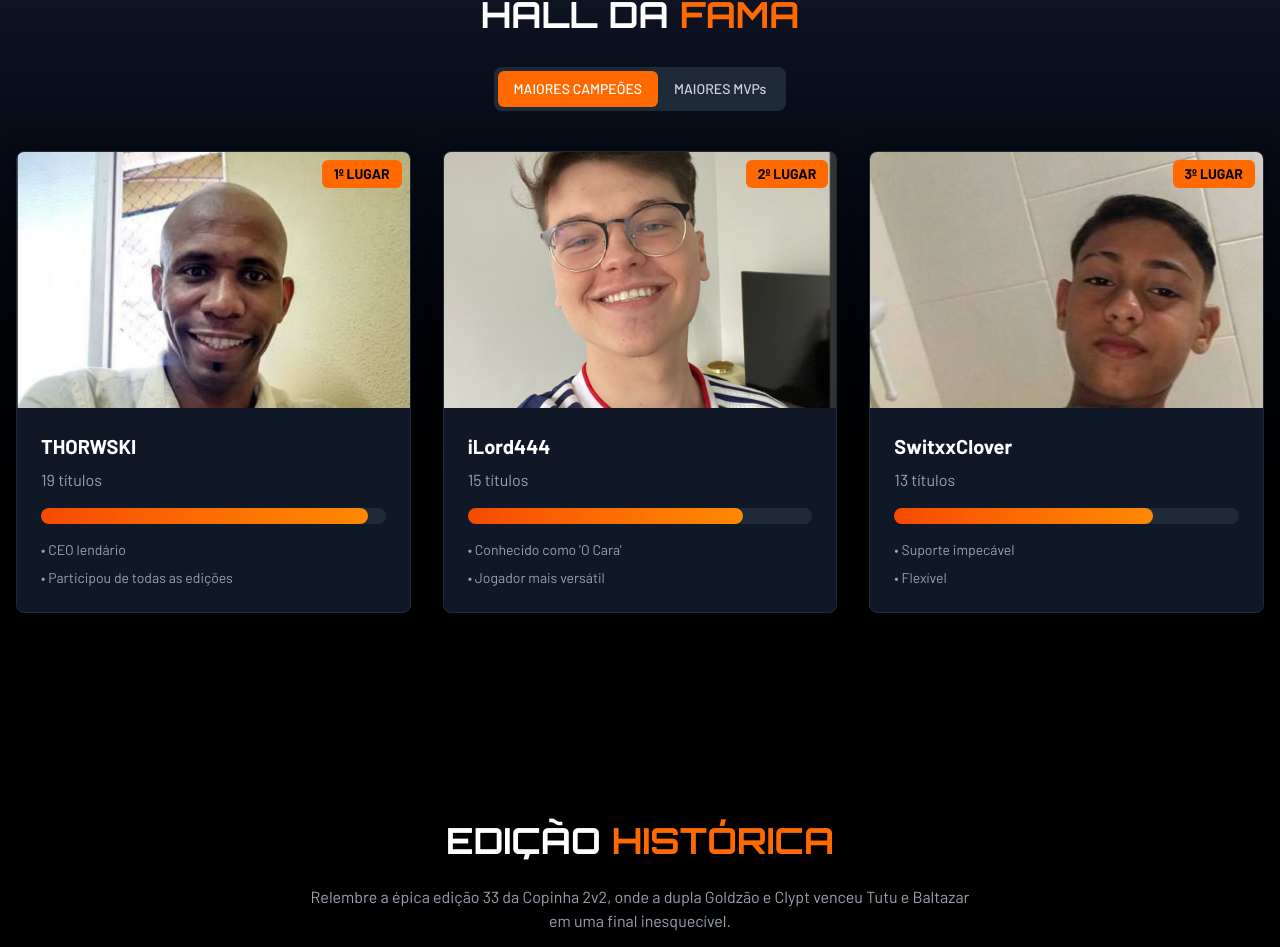
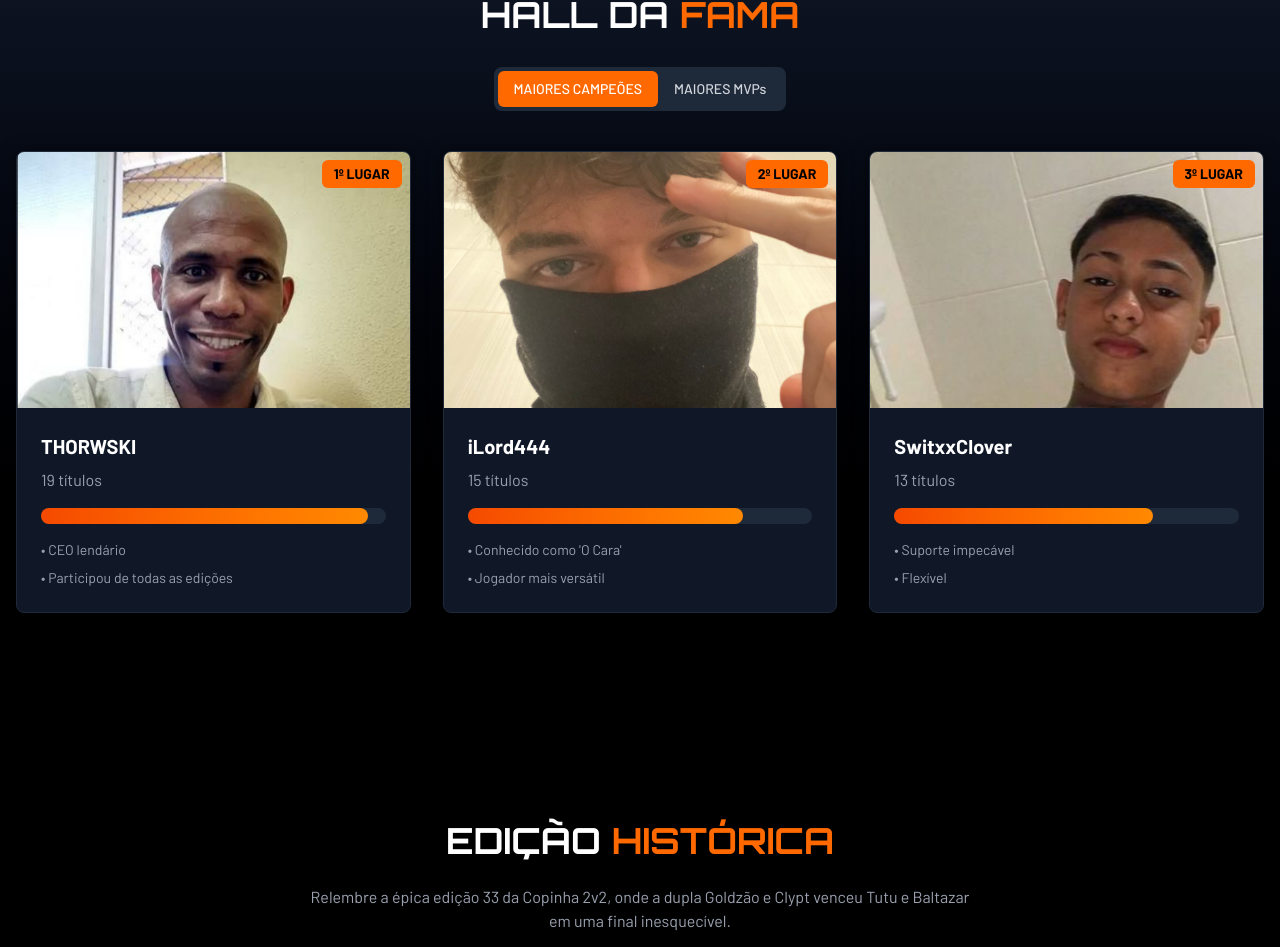
Before and after one commit to thorwski/copinha2v2, a React (Vite) app: page / in a window 1280 px wide. Shown: the part 2105-3052 px from the top of the page. Built offline with nearby package versions, Linux system fonts and the light colour scheme.

Commit message:
muda foto de jogador do hall da fama

```diff
--- a/src/pages/Home/HomeSections/HallOfFameSection.tsx
+++ b/src/pages/Home/HomeSections/HallOfFameSection.tsx
@@ -12,7 +12,7 @@ const HallOfFameSection = () => {
         info1: "Especialista em clutches",
         info2: "Operador favorito: Ash",
         percent: "92%",
-        image: "/assets/images/ilord.png",
+        image: "/assets/images/ilord2.jpg",
       },
       {
         name: "THORWSKI",
@@ -46,7 +46,7 @@ const HallOfFameSection = () => {
         info1: "Conhecido como 'O Cara'",
         info2: "Jogador mais versátil",
         percent: "80%",
-        image: "/assets/images/ilord.png",
+        image: "/assets/images/ilord2.jpg",
       },
       {
         name: "SwitxxClover",
```
Also changed, not shown: public/assets/images/ilord2.jpg (added).
